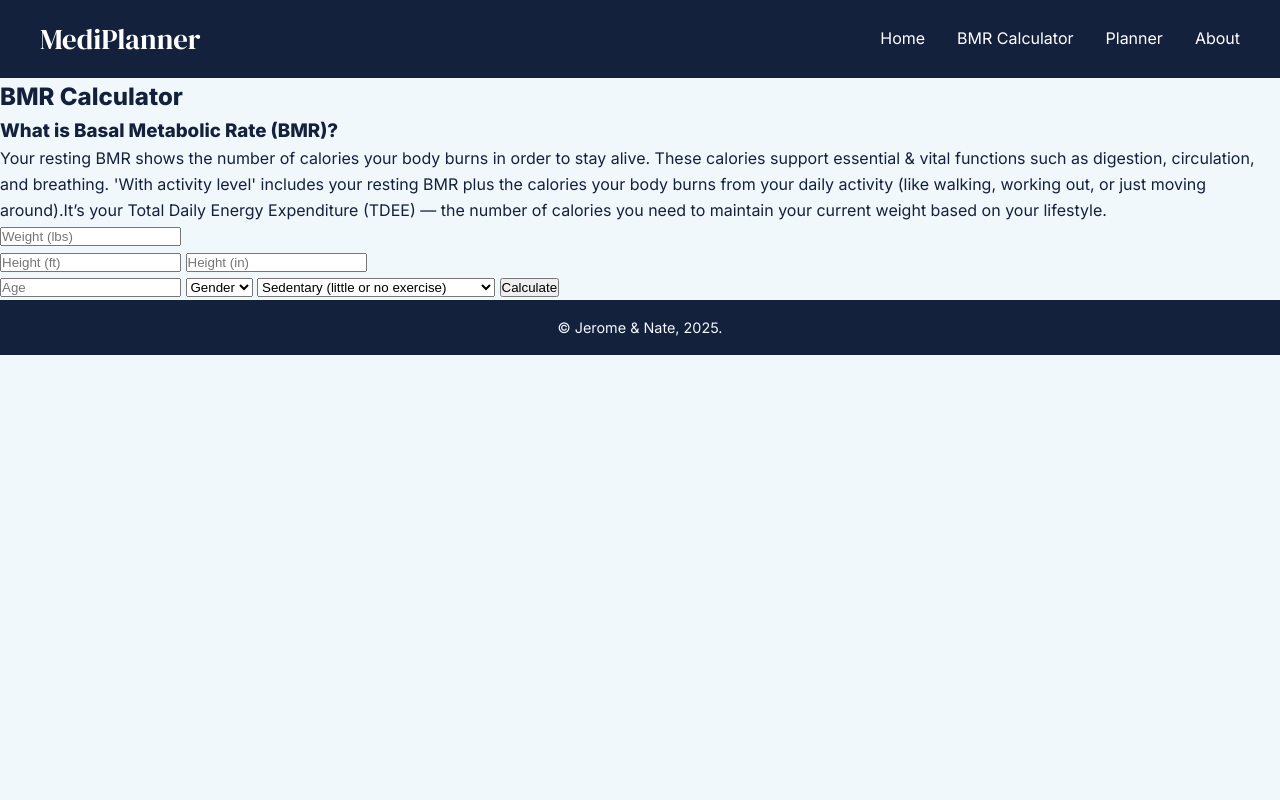
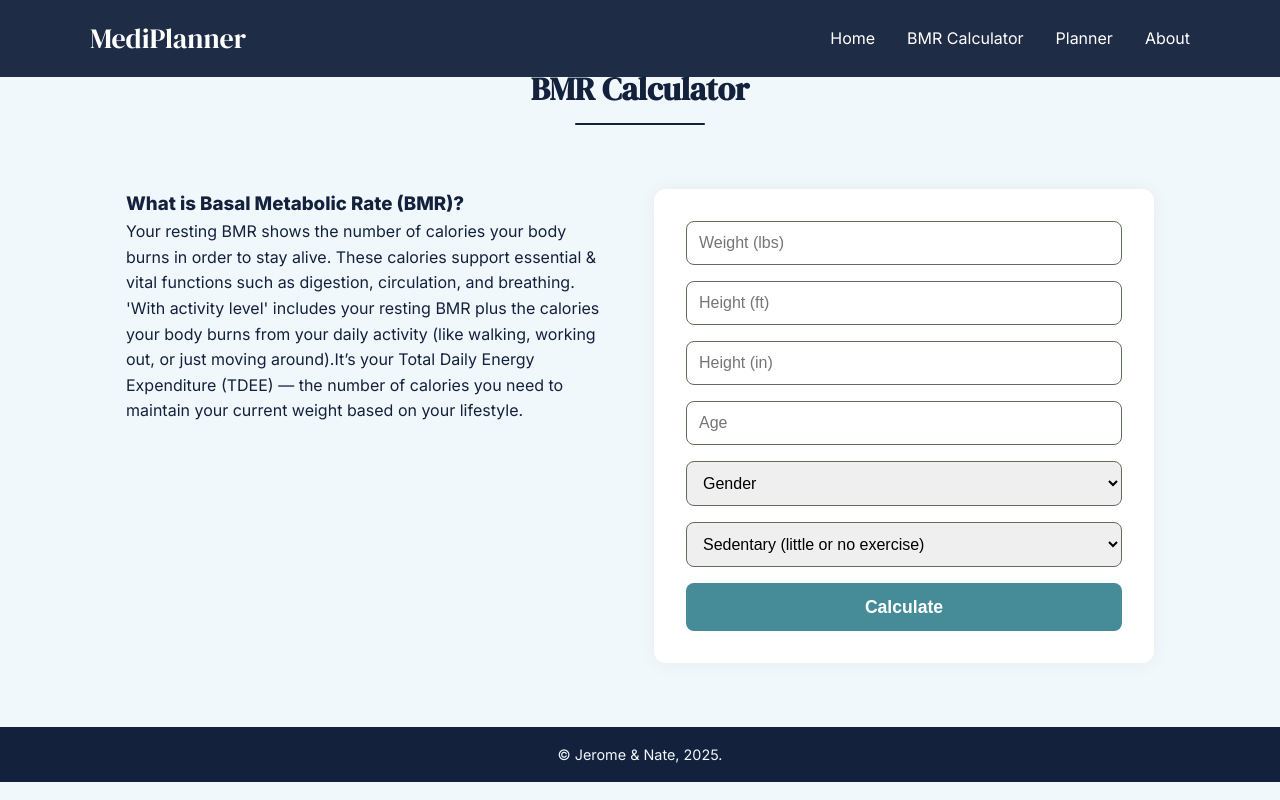
Before and after one commit to nateedralin/MediPlanner, a Flask app: page /bmr in a window 1280 px wide. Run offline with Flask 3, Linux system fonts and the light colour scheme.

Commit message:
Update style.css

```diff
--- a/static/css/style.css
+++ b/static/css/style.css
@@ -18,15 +18,16 @@ body {
 
 /* Navigation Bar */
 .navbar {
-  background-color: #14213D;
+  position: fixed;
+  top: 0;
+  width: 100%;
+  background-color: rgba(20, 33, 61, 0.95);
   padding: 1rem 2rem;
-  position: sticky;
-  top: 0;
   z-index: 1000;
 }
 
 .nav-container {
-  max-width: 1200px;
+  max-width: 1100px;
   margin: 0 auto;
   display: flex;
   justify-content: space-between;
@@ -35,8 +36,8 @@ body {
 
 .logo {
   font-family: 'DM Serif Display', serif;
-  font-size: 1.8rem;
-  color: white;
+  font-size: 1.75rem;
+  color: #ffffff;
   text-decoration: none;
 }
 
@@ -106,23 +111,125 @@ body {
   color: #14213D;
 }
 
-/* About Section */
-.about-section {
-  background-color: #ffffff;
-  padding: 4rem 2rem;
+/* Container */
+.container {
+  max-width: 800px;
+  margin: 0 auto;
+  padding: 2rem;
   text-align: center;
 }
 
-.about-section h2 {
+/* Calculator Section */
+.section {
+  background-color: #F1F8FB;
+  padding: 4rem 2rem;
+  color: #14213D;
+  text-align: center;
+}
+
+.section h2 {
   font-family: 'DM Serif Display', serif;
   font-size: 2rem;
-  margin-bottom: 1rem;
+  margin-bottom: 2rem;
+  position: relative;
+  display: inline-block;
 }
 
-.about-section p {
-  max-width: 700px;
-  margin: 0 auto 1rem;
-  line-height: 1.8;
+.section h2::after {
+  content: "";
+  display: block;
+  width: 60%;
+  height: 2px;
+  background-color: #14213D;
+  margin: 0.5rem auto 0;
+  border-radius: 1px;
+}
+
+.calculator-container {
+  display: flex;
+  justify-content: center;
+  align-items: flex-start;
+  gap: 3rem;
+  max-width: 1100px;
+  margin: 2rem auto 0;
+  padding: 0 1rem;
+  flex-wrap: wrap;
+}
+
+.calculator-info {
+  flex: 1;
+  min-width: 300px;
+  max-width: 480px;
+  text-align: left;
+  position: relative;
+}
+
+.result-box {
+  background: #fff;
+  padding: 1.5rem;
+  margin-top: 1rem;
+  border-radius: 12px;
+  box-shadow: 0 4px 20px rgba(0, 0, 0, 0.08);
+  font-size: 1.1rem;
+  font-weight: 600;
+  color: #14213D;
+  animation: fadeInUp 0.8s ease forwards;
+  opacity: 0;
+  transform: translateY(20px);
+  animation-delay: 1s;
+}
+
+.form-card {
+  background: #fff;
+  padding: 2rem;
+  max-width: 500px;
+  width: 100%;
+  border-radius: 12px;
+  box-shadow: 0 0 20px rgba(0, 0, 0, 0.05);
+  display: flex;
+  flex-direction: column;
+  gap: 1rem;
+  flex: 1;
+  opacity: 0;
+  transform: translateY(30px);
+  animation: fadeInUp 0.8s ease forwards;
+  animation-delay: 0.2s;
+}
+
+.form-card input,
+.form-card select {
+  padding: 0.75rem;
+  font-size: 1rem;
+  border: 1px solid #606D5D;
+  border-radius: 8px;
+}
+
+.height-fields {
+  display: flex;
+  gap: 1rem;
+  flex-wrap: wrap;
+}
+
+.height-fields input {
+  flex: 1 1 100px;
+}
+
+.form-card .btn {
+  background: #468C98;
+  color: white;
+  border: none;
+  cursor: pointer;
+  font-weight: 600;
+  font-size: 1.1rem;
+  padding: 0.85rem;
+  border-radius: 8px;
+  transition: background 0.3s, transform 0.2s;
+}
+
+.form-card .btn:hover {
+  background: #ADD9F4;
+  color: #14213D;
+  transform: scale(1.02);
 }
 
 /* Footer */
```
Also changed, not shown: other parts of static/css/style.css (+50 -26 lines).
